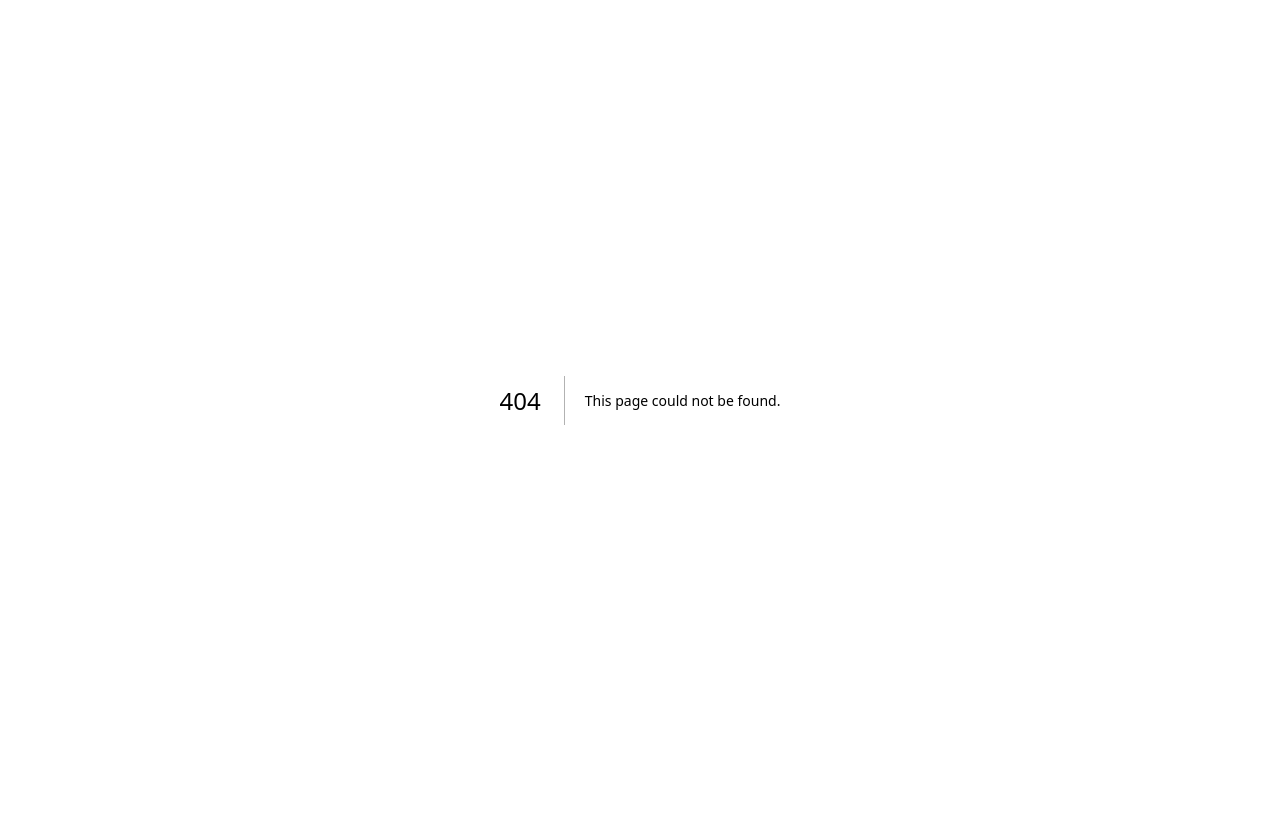
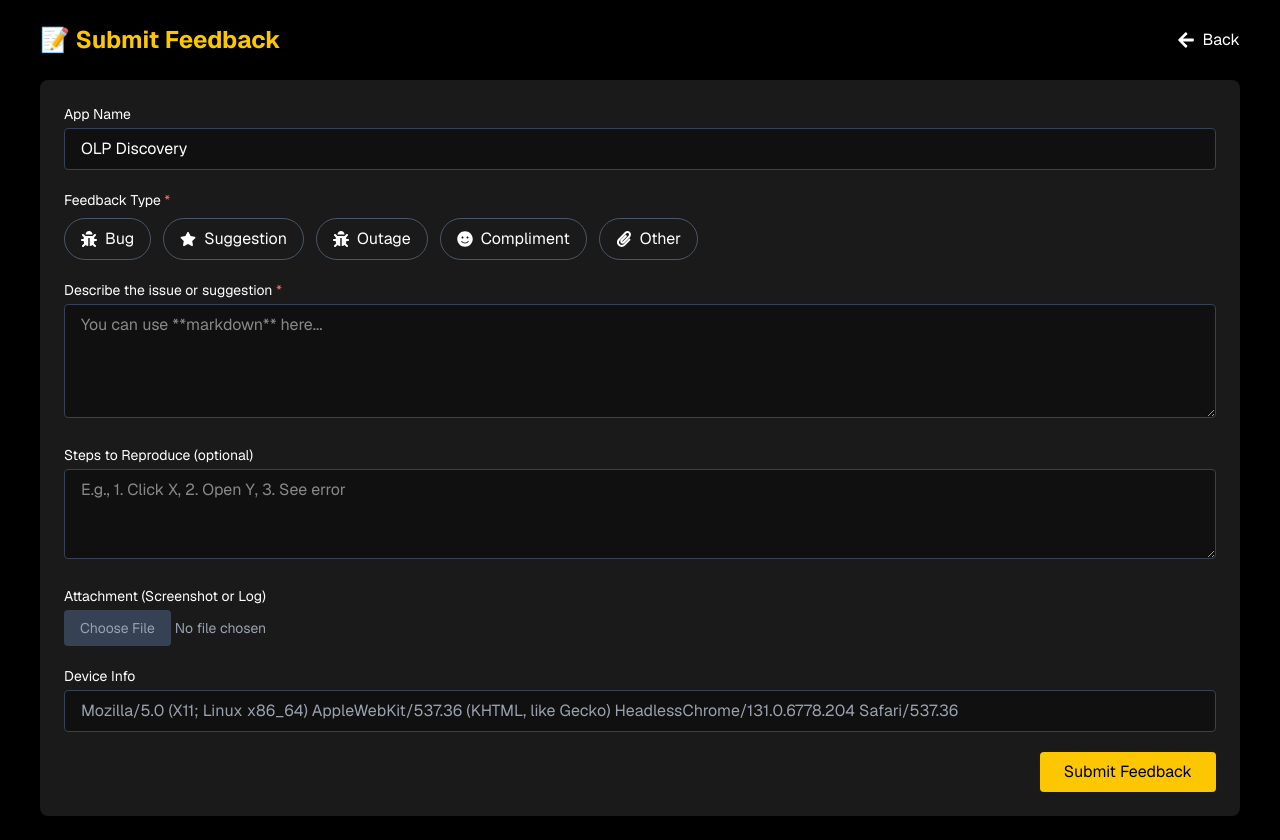
Before and after one commit to M-Sai-Charan/app-hub, a Next.js app: page /submit-feedback in a window 1280 px wide. Before the commit this address had no page. Before the commit the page ends 800 px from the top, so only its background shows below. Built offline with nearby package versions, Linux system fonts and the light colour scheme.

Commit message:
submit feedback screen

```diff
--- /dev/null
+++ b/src/app/components/FeedbackForm.tsx
@@ -0,0 +1,146 @@
+'use client';
+
+import React, { useState } from 'react';
+import { useRouter } from 'next/navigation';
+import { FaArrowLeft, FaPaperclip, FaBug, FaSmile, FaStar } from 'react-icons/fa';
+
+const feedbackTypes = [
+    { label: 'Bug', icon: <FaBug /> },
+    { label: 'Suggestion', icon: <FaStar /> },
+    { label: 'Outage', icon: <FaBug /> },
+    { label: 'Compliment', icon: <FaSmile /> },
+    { label: 'Other', icon: <FaPaperclip /> },
+];
+
+const SubmitFeedback = () => {
+    const router = useRouter();
+    const [appName, setAppName] = useState('OLP Discovery'); // Can be autofilled from context
+    const [type, setType] = useState('');
+    const [description, setDescription] = useState('');
+    const [steps, setSteps] = useState('');
+    const [attachment, setAttachment] = useState<File | null>(null);
+    const [osInfo, setOsInfo] = useState(navigator.userAgent);
+    const [submitted, setSubmitted] = useState(false);
+
+    const handleSubmit = () => {
+        if (!type || !description) return alert('Please fill in required fields');
+        console.log({ appName, type, description, steps, attachment, osInfo });
+        setSubmitted(true);
+        setTimeout(() => {
+            router.back()
+            setSubmitted(false)
+        }, 3000);
+
+    };
+
+    return (
+        <main className="bg-black min-h-screen text-white px-4 md:px-10 py-6">
+            {/* Header */}
+            <div className="flex justify-between items-center mb-6">
+                <h1 className="text-2xl font-bold text-yellow-400">📝 Submit Feedback</h1>
+                <button
+                    onClick={() => router.back()}
+                    className="flex items-center gap-2 text-white hover:text-yellow-400"
+                >
+                    <FaArrowLeft className="text-lg" />
+                    <span>Back</span>
+                </button>
+            </div>
+
+            {/* Form */}
+            <div className="bg-white/10 p-6 rounded-lg shadow-md backdrop-blur-sm space-y-5">
+
+                {/* App Name (Autofilled) */}
+                <div>
+                    <label className="block text-sm mb-1">App Name</label>
+                    <input
+                        value={appName}
+                        onChange={(e) => setAppName(e.target.value)}
+                        className="w-full px-4 py-2 rounded bg-black/40 border border-gray-700 focus:outline-yellow-400"
+                    />
+                </div>
+
+                {/* Feedback Type */}
+                <div>
+                    <label className="block text-sm mb-2">Feedback Type <span className="text-red-400">*</span></label>
+                    <div className="flex flex-wrap gap-3">
+                        {feedbackTypes.map(({ label, icon }) => (
+                            <button
+                                key={label}
+                                className={`flex items-center gap-2 px-4 py-2 rounded-full border transition ${type === label ? 'bg-yellow-400 text-black' : 'border-gray-600 text-white hover:bg-white/10'
+                                    }`}
+                                onClick={() => setType(label)}
+                            >
+                                {icon} {label}
+                            </button>
+                        ))}
+                    </div>
+                </div>
+
+                {/* Description */}
+                <div>
+                    <label className="block text-sm mb-1">Describe the issue or suggestion <span className="text-red-400">*</span></label>
+                    <textarea
+                        rows={4}
+                        value={description}
+                        onChange={(e) => setDescription(e.target.value)}
+                        placeholder="You can use **markdown** here..."
+                        className="w-full px-4 py-2 rounded bg-black/40 border border-gray-700 focus:outline-yellow-400"
+                    />
+                </div>
+
+                {/* Steps to Reproduce (Optional) */}
+                <div>
+                    <label className="block text-sm mb-1">Steps to Reproduce (optional)</label>
+                    <textarea
+                        rows={3}
+                        value={steps}
+                        onChange={(e) => setSteps(e.target.value)}
+                        placeholder="E.g., 1. Click X, 2. Open Y, 3. See error"
+                        className="w-full px-4 py-2 rounded bg-black/40 border border-gray-700"
+                    />
+                </div>
+
+                {/* Attachments */}
+                <div>
+                    <label className="block text-sm mb-1">Attachment (Screenshot or Log)</label>
+                    <input
+                        type="file"
+                        accept="image/*"
+                        onChange={(e) => setAttachment(e.target.files?.[0] ?? null)}
+                        className="text-sm text-gray-400 file:bg-gray-700 file:border-none file:rounded file:px-4 file:py-2"
+                    />
+                </div>
+
+                {/* OS Info */}
+                <div>
+                    <label className="block text-sm mb-1">Device Info</label>
+                    <input
+                        value={osInfo}
+                        disabled
+                        className="w-full px-4 py-2 rounded bg-black/40 border border-gray-700 text-gray-400 cursor-not-allowed"
+                    />
+                </div>
+
+                {/* Submit Button */}
+                <div className="flex justify-end">
+                    <button
+                        onClick={handleSubmit}
+                        className="bg-yellow-400 text-black px-6 py-2 rounded hover:bg-yellow-300 transition"
+                    >
+                        Submit Feedback
+                    </button>
+                </div>
+            </div>
+
+            {/* Confirmation Toast */}
+            {submitted && (
+                <div className="fixed bottom-6 right-6 bg-green-600 text-white px-4 py-2 rounded shadow-lg">
+                    ✅ Thank you! Your feedback has been submitted.
+                </div>
+            )}
+        </main>
+    );
+};
+
+export default SubmitFeedback;
--- a/src/app/dashboard/page.tsx
+++ b/src/app/dashboard/page.tsx
@@ -165,7 +165,7 @@ function Actions() {
         {
             label: "Submit Feedback",
             icon: <FaRocket />,
-            route: "/feedback",
+            route: "/submit-feedback",
         },
         {
             label: "Track My Reports",
--- /dev/null
+++ b/src/app/submit-feedback/page.tsx
@@ -0,0 +1,5 @@
+import SubmitFeedback from "../components/FeedbackForm";
+
+export default function LoginPage() {
+  return <SubmitFeedback />;
+}
```
